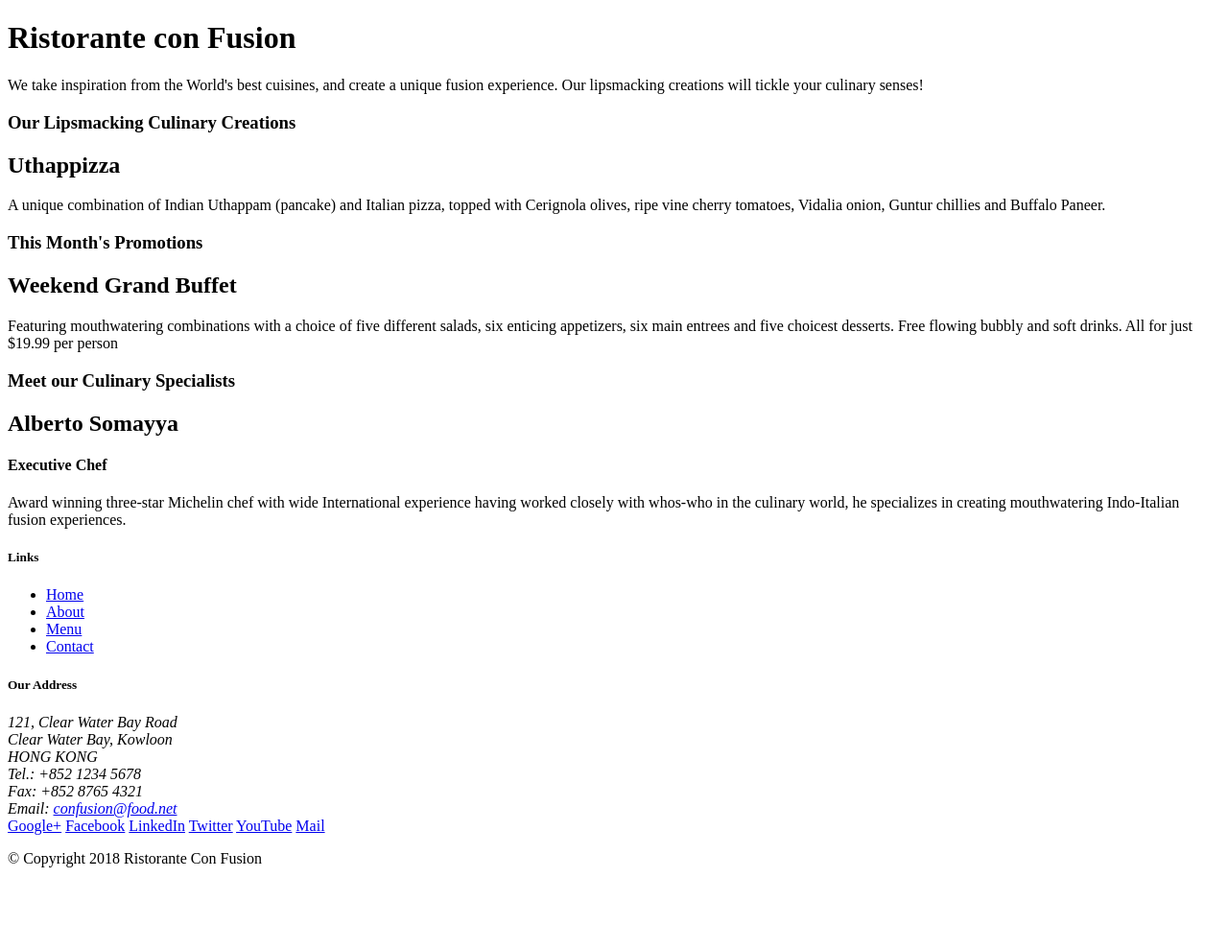
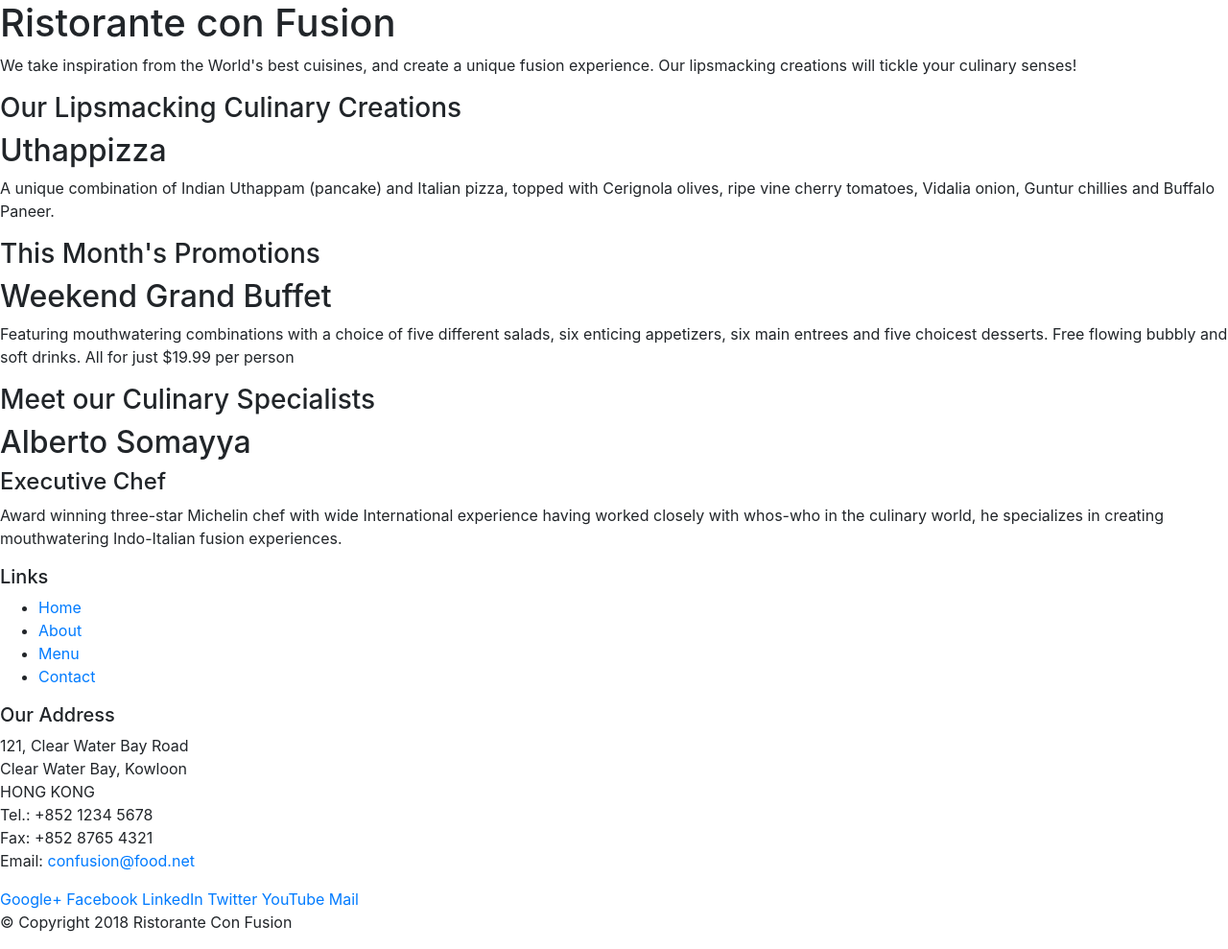
Before and after one commit to finderkeeper3107/bootstrap4, a website: page index.html in a window 1280 px wide. Shown: the whole page at 96% size. Before the commit the page ends 920 px from the top, so only its background shows below. Drawn offline with nearby package versions, Linux system fonts and the light colour scheme.

Commit message:
Intro. Bootstrap

```diff
--- a/index.html
+++ b/index.html
@@ -1,55 +1,76 @@
 <!DOCTYPE html>
 <html lang="en">
+  <head>
+    <!-- Required meta tags always come first -->
+    <meta charset="utf-8" />
+    <meta
+      name="viewport"
+      content="width=device-width, initial-scale=1, shrink-to-fit=yes"
+    />
+    <meta http-equiv="x-ua-compatible" content="ie=edge" />
 
-<head>
+    <!-- Bootstrap CSS -->
+    <link
+      rel="stylesheet"
+      href="node_modules/bootstrap/dist/css/bootstrap.min.css"
+    />
     <title>Ristorante Con Fusion</title>
   </head>
 
   <body>
-
     <header>
       <div>
         <div>
           <div>
             <h1>Ristorante con Fusion</h1>
-                    <p>We take inspiration from the World's best cuisines, and create a unique fusion experience. Our lipsmacking creations will tickle your culinary senses!</p>
+            <p>
+              We take inspiration from the World's best cuisines, and create a
+              unique fusion experience. Our lipsmacking creations will tickle
+              your culinary senses!
+            </p>
           </div>
-                <div>
-                </div>
+          <div></div>
         </div>
       </div>
     </header>
 
     <div>
       <div>
-            <div>
-                <h3>Our Lipsmacking Culinary Creations</h3>
-            </div>
+        <div><h3>Our Lipsmacking Culinary Creations</h3></div>
         <div>
           <h2>Uthappizza</h2>
-                <p>A unique combination of Indian Uthappam (pancake) and Italian pizza, topped with Cerignola olives, ripe vine cherry tomatoes, Vidalia onion, Guntur chillies and Buffalo Paneer.</p>
-            </div>
-        </div>
-
-
-        <div>
-            <div>
-                <h3>This Month's Promotions</h3>
-            </div>
-            <div>
-                <h2>Weekend Grand Buffet</h2>
-                <p>Featuring mouthwatering combinations with a choice of five different salads, six enticing appetizers, six main entrees and five choicest desserts. Free flowing bubbly and soft drinks. All for just $19.99 per person </p>
+          <p>
+            A unique combination of Indian Uthappam (pancake) and Italian pizza,
+            topped with Cerignola olives, ripe vine cherry tomatoes, Vidalia
+            onion, Guntur chillies and Buffalo Paneer.
+          </p>
         </div>
       </div>
 
       <div>
+        <div><h3>This Month's Promotions</h3></div>
         <div>
-                <h3>Meet our Culinary Specialists</h3>
+          <h2>Weekend Grand Buffet</h2>
+          <p>
+            Featuring mouthwatering combinations with a choice of five different
+            salads, six enticing appetizers, six main entrees and five choicest
+            desserts. Free flowing bubbly and soft drinks. All for just $19.99
+            per person
+          </p>
         </div>
+      </div>
+
+      <div>
+        <div><h3>Meet our Culinary Specialists</h3></div>
         <div>
           <h2>Alberto Somayya</h2>
           <h4>Executive Chef</h4>
-                <p>Award winning three-star Michelin chef with wide International experience having worked closely with whos-who in the culinary world, he specializes in creating mouthwatering Indo-Italian fusion experiences. </p>
+          <p>
+            Award winning three-star Michelin chef with wide International
+            experience having worked closely with whos-who in the culinary
+            world, he specializes in creating mouthwatering Indo-Italian fusion
+            experiences.
+          </p>
         </div>
       </div>
     </div>
@@ -69,11 +90,11 @@
           <div>
             <h5>Our Address</h5>
             <address>
-		              121, Clear Water Bay Road<br>
-		              Clear Water Bay, Kowloon<br>
-		              HONG KONG<br>
-		              Tel.: +852 1234 5678<br>
-		              Fax: +852 8765 4321<br>
+              121, Clear Water Bay Road<br />
+              Clear Water Bay, Kowloon<br />
+              HONG KONG<br />
+              Tel.: +852 1234 5678<br />
+              Fax: +852 8765 4321<br />
               Email: <a href="mailto:confusion@food.net">confusion@food.net</a>
             </address>
           </div>
@@ -89,13 +110,12 @@
           </div>
         </div>
         <div>
-                <div>
-                    <p>© Copyright 2018 Ristorante Con Fusion</p>
-                </div>
+          <div><p>© Copyright 2018 Ristorante Con Fusion</p></div>
         </div>
       </div>
     </footer>
-
+    <script src="node_modules/jquery/dist/jquery.slim.min.js"></script>
+    <script src="node_modules/popper.js/dist/umd/popper.min.js"></script>
+    <script src="node_modules/bootstrap/dist/js/bootstrap.min.js"></script>
   </body>
-
 </html>
--- a/package.json
+++ b/package.json
@@ -12,5 +12,10 @@
   "license": "ISC",
   "devDependencies": {
     "lite-server": "^2.3.0"
+  },
+  "dependencies": {
+    "bootstrap": "^4.0.0",
+    "jquery": "^3.3.1",
+    "popper.js": "^1.12.9"
   }
 }
```
Also changed, not shown: 1 other file. Lines whose indentation alone changed are shown as unchanged.
